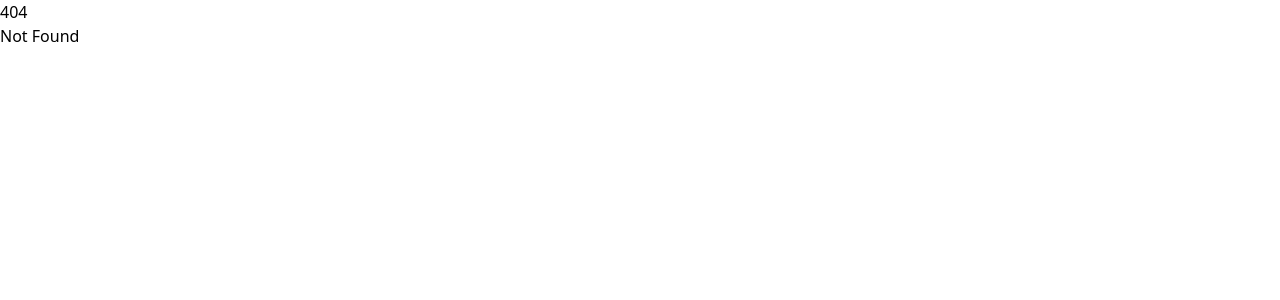
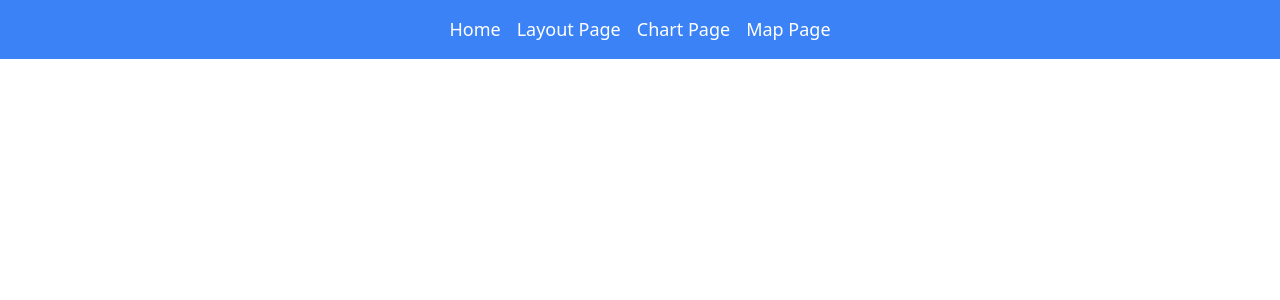
Before and after one commit to sakil-islam/softwrd-task, a SvelteKit app: page / in a window 1280 px wide. Before the commit this address had no page. Shown: the top 300 px of the page. Built offline with nearby package versions, Linux system fonts and the light colour scheme.

Commit message:
Add Navigation bar

```diff
--- /dev/null
+++ b/src/routes/+page.svelte
@@ -0,0 +1,20 @@
+<script>
+</script>
+
+<main>
+  <nav class="bg-blue-500 p-4">
+    <div class="container mx-auto">
+      <ul class="flex space-x-4 items-center justify-center">
+        <li><a href="/" class="text-white text-[18px]">Home</a></li>
+        <li>
+          <a href="/Layout" class="text-white text-[18px]">Layout Page</a>
+        </li>
+        <li><a href="/Chart" class="text-white text-[18px]">Chart Page</a></li>
+        <li><a href="/Map" class="text-white text-[18px]">Map Page</a></li>
+      </ul>
+    </div>
+  </nav>
+</main>
+
+<style>
+</style>
```
